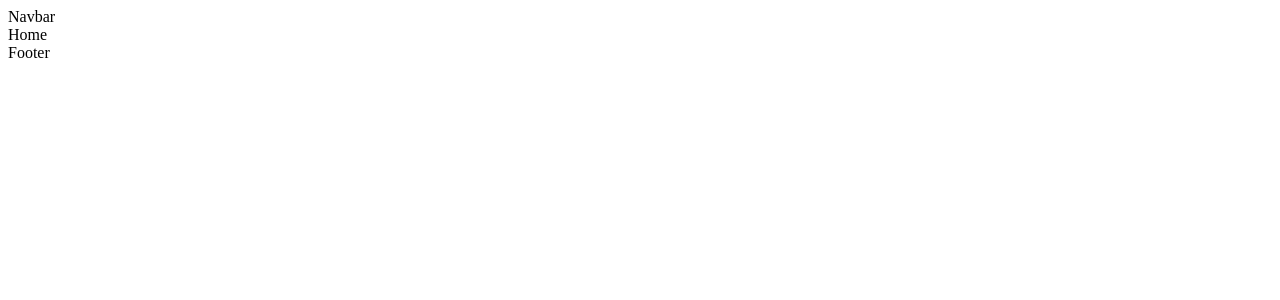
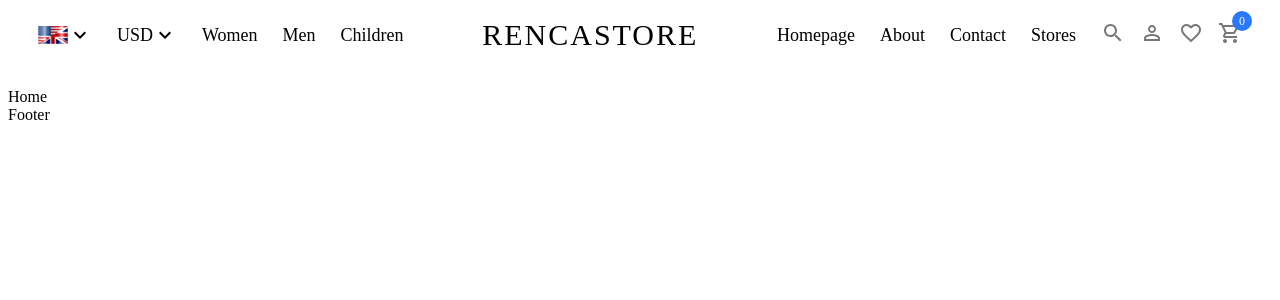
Before and after one commit to Rencas1207/shop-react, a React (Vite) app in the folder client/shop-react/: page / in a window 1280 px wide. Shown: the top 300 px of the page. Built offline with nearby package versions, Linux system fonts and the light colour scheme.

Commit message:
shop-react navbar

```diff
--- a/client/shop-react/src/App.jsx
+++ b/client/shop-react/src/App.jsx
@@ -8,6 +8,8 @@ import { Navbar } from "./components/Navbar/Navbar";
 import { Home } from "./pages/Home/Home";
 import { Product } from "./pages/Product/Product";
 import { Products } from "./pages/Products/Products";
+
+import './app.scss';
 
 const Layout = () => {
   return (
--- /dev/null
+++ b/client/shop-react/src/app.scss
@@ -0,0 +1,6 @@
+.app {
+  .link {
+    color: inherit;
+    text-decoration: none;
+  }
+}
--- a/client/shop-react/src/components/Navbar/Navbar.jsx
+++ b/client/shop-react/src/components/Navbar/Navbar.jsx
@@ -1,7 +1,63 @@
-import React from 'react'
+import KeyboardArrowDownIcon from "@mui/icons-material/KeyboardArrowDown";
+import SearchIcon from "@mui/icons-material/Search";
+import PersonOutlineOutlinedIcon from "@mui/icons-material/PersonOutlineOutlined";
+import FavoriteBorderOutlinedIcon from "@mui/icons-material/FavoriteBorderOutlined";
+import ShoppingCartOutlinedIcon from "@mui/icons-material/ShoppingCartOutlined";
+
+import { Link } from 'react-router-dom';
+
+import './Navbar.scss';
 
 export const Navbar = () => {
    return (
-      <div>Navbar</div>
+      <div className='navbar'>
+         <div className="wrapper">
+            <div className='left'>
+               <div className="item">
+                  <img src="/img/en.png" alt="" />
+                  <KeyboardArrowDownIcon />
+               </div>
+               <div className="item">
+                  <span>USD</span>
+                  <KeyboardArrowDownIcon />
+               </div>
+               <div className="item">
+                  <Link className="link" to="/products/1">Women</Link>
+               </div>
+               <div className="item">
+                  <Link className="link" to="/products/2">Men</Link>
+               </div>
+               <div className="item">
+                  <Link className="link" to="/products/3">Children</Link>
+               </div>
+            </div>
+            <div className='center'>
+               <Link className="link" to="/">RENCASTORE</Link>
+            </div>
+            <div className='right'>
+               <div className='item'>
+                  <Link className="link" to="/">Homepage</Link>
+               </div>
+               <div className='item'>
+                  <Link className="link" to="/">About</Link>
+               </div>
+               <div className='item'>
+                  <Link className="link" to="/">Contact</Link>
+               </div>
+               <div className='item'>
+                  <Link className="link" to="/">Stores</Link>
+               </div>
+               <div className="icons">
+                  <SearchIcon />
+                  <PersonOutlineOutlinedIcon />
+                  <FavoriteBorderOutlinedIcon />
+                  <div className="cartIcon">
+                     <ShoppingCartOutlinedIcon />
+                     <span>0</span>
+                  </div>
+               </div>
+            </div>
+         </div>
+      </div>
    )
 }
--- /dev/null
+++ b/client/shop-react/src/components/Navbar/Navbar.scss
@@ -0,0 +1,57 @@
+.navbar {
+  height: 80px;
+
+  .wrapper {
+    padding: 10px 30px;
+    display: flex;
+    align-items: center;
+    justify-content: space-between;
+
+    .item {
+      display: flex;
+      align-items: center;
+      font-size: 18px;
+    }
+
+    .left {
+      display: flex;
+      align-items: center;
+      gap: 25px;
+    }
+    .center {
+      font-size: 30px;
+      letter-spacing: 2px;
+    }
+    .right {
+      display: flex;
+      align-items: center;
+      gap: 25px;
+
+      .icons {
+        display: flex;
+        gap: 15px;
+        color: #777;
+        cursor: pointer;
+
+        .cartIcon {
+          position: relative;
+
+          span {
+            font-size: 12px;
+            width: 20px;
+            height: 20px;
+            border-radius: 50%;
+            background-color: #2879fe;
+            color: white;
+            position: absolute;
+            right: -10px;
+            top: -10px;
+            display: flex;
+            align-items: center;
+            justify-content: center;
+          }
+        }
+      }
+    }
+  }
+}
```
Also changed, not shown: client/shop-react/package.json (+6 -1 lines), client/shop-react/public/img/en.png (added), client/shop-react/public/img/payment.png (added).
